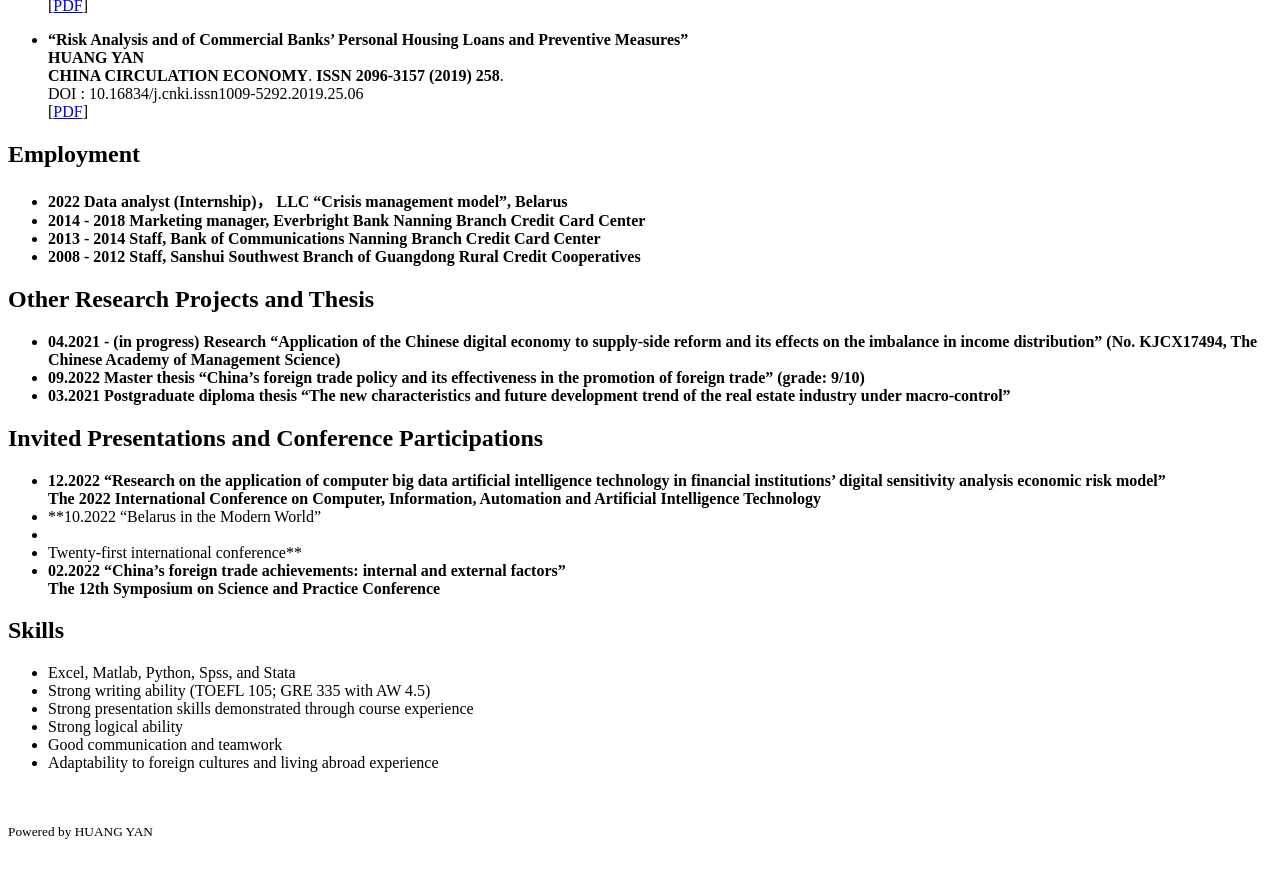
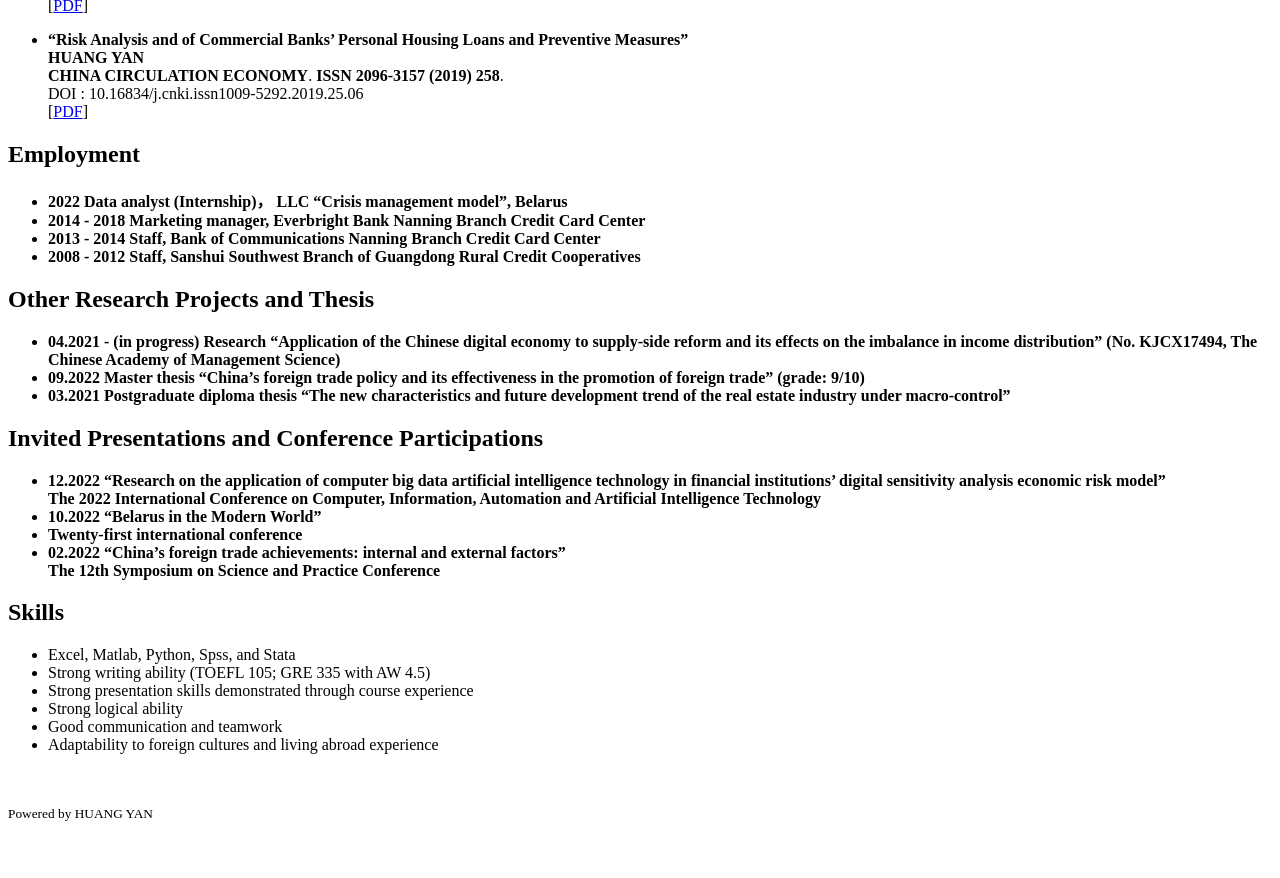
Before and after one commit to huangyan211/HuangYan, a Jekyll site: the page built from index.md, in a window 1280 px wide and 900 px high, scrolled down 3414 px. Shown: the top 878 px of the window. Built offline with Jekyll 4.4.1, drawn with Linux system fonts in a browser that asks for light colours; nearby versions of some CDN libraries; a style sheet for code colours, icons or effects is not loaded; our own code applies the rules of GitHub Pages for plain Markdown files.

Commit message:
Update index.md

```diff
--- a/index.md
+++ b/index.md
@@ -71,15 +71,18 @@ My vision is for people to have an equal opportunity to manage their own lives.
 - **03.2021                       Postgraduate diploma thesis "The new characteristics and future development trend of the real estate industry under macro-control"**
 
 ## Invited Presentations and Conference Participations
-- **12.2022       "Research on the application of computer big data artificial intelligence technology in financial institutions' digital sensitivity analysis economic risk model"
- <br>
- The 2022 International Conference on Computer, Information, Automation and Artificial Intelligence Technology**
-- **10.2022       "Belarus in the Modern World"
-- <br>
-- Twenty-first international conference**
-- **02.2022       "China's foreign trade achievements: internal and external factors"
- <br>
- The 12th Symposium on Science and Practice Conference**
+- **12.2022       "Research on the application of computer big data artificial intelligence technology in financial institutions' digital sensitivity analysis economic risk model"**
+<br>
+ **The 2022 International Conference on Computer, Information, Automation and Artificial Intelligence Technology**
+<br>
+- **10.2022       "Belarus in the Modern World"**
+<br>
+- **Twenty-first international conference**
+<br>
+- **02.2022       "China's foreign trade achievements: internal and external factors"**
+<br>
+ **The 12th Symposium on Science and Practice Conference**
+<br>
 
 ## Skills
 - Excel, Matlab, Python, Spss, and Stata
```
